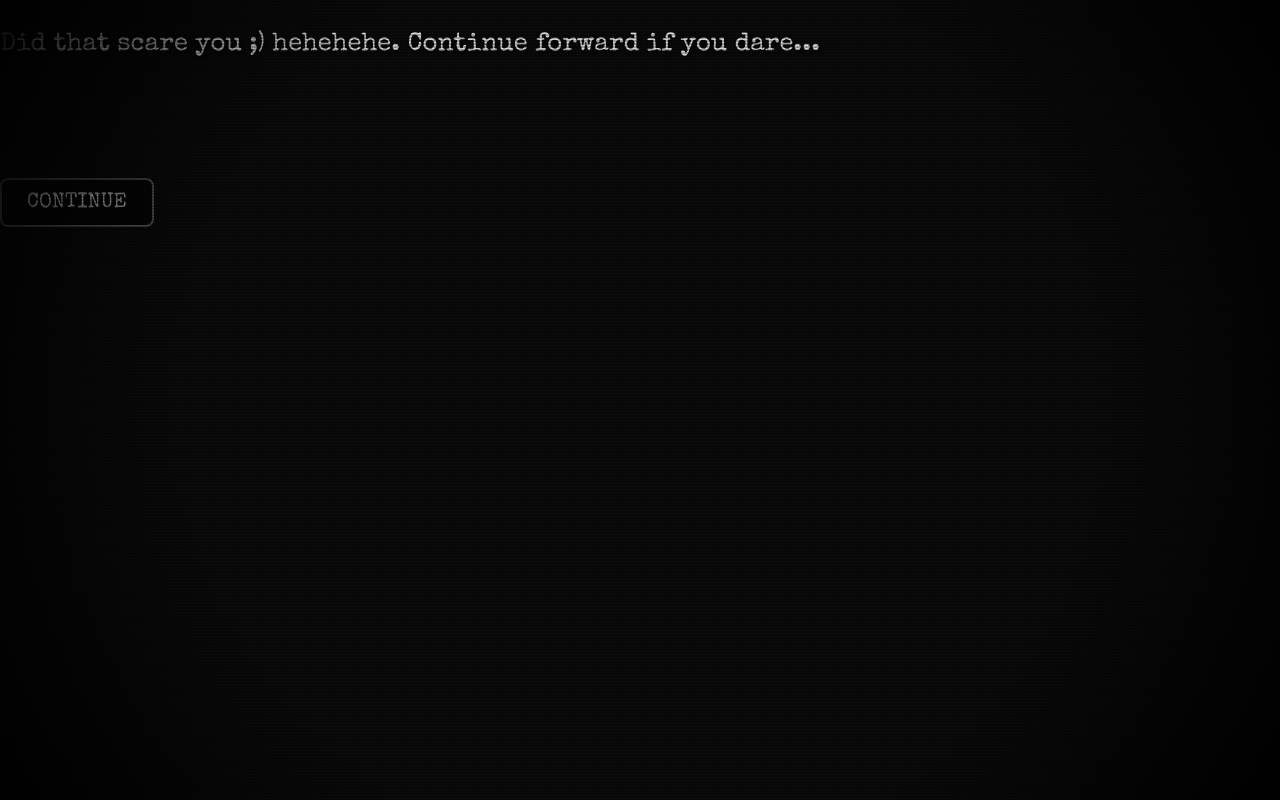
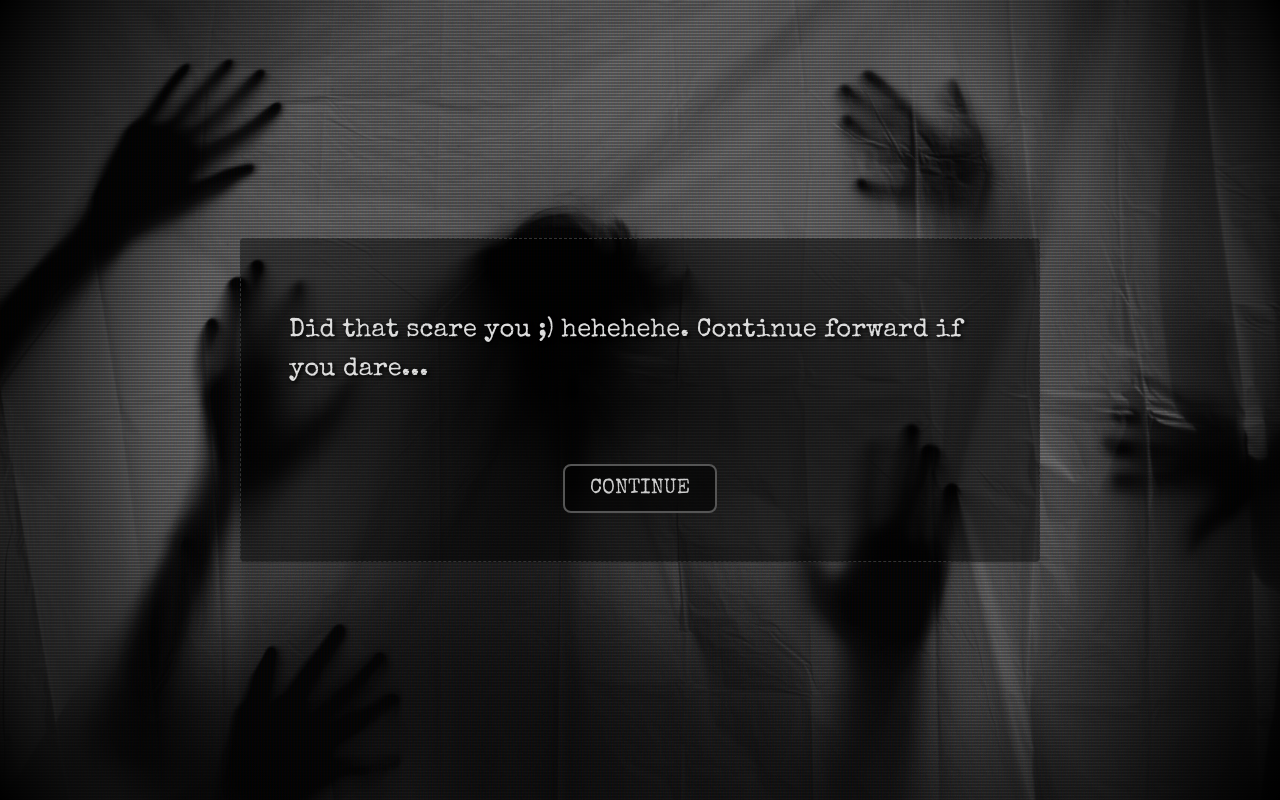
Before and after one commit to KahnishgaSolaidurairaj/SurviveIfYouCan, a React (Vite) app: page /afterJumpScare in a window 1280 px wide. Built offline with nearby package versions, Linux system fonts and the light colour scheme; the HTML template or start-up script is replaced by a standard one.

Commit message:
afterscare page done

```diff
--- a/src/pages/afterJumpScare.jsx
+++ b/src/pages/afterJumpScare.jsx
@@ -11,6 +11,7 @@ export default function AfterJumpScare() {
     const story = {
         1: {
             text: "Did that scare you ;) hehehehe. Continue forward if you dare...",
+            background: {type: "image", src: "/images/scare.jpg" }
         },
     }
 
@@ -22,18 +23,25 @@ export default function AfterJumpScare() {
 
     return (
         <div>
+            <div className="scene choice-scene">
+                {current.background?.type === "image" && (
+                <img
+                    className="scene-bg"
+                    src={current.background.src}
+                    alt="ghost"
+                />
+                )}
+                <div className="scene-content">
                     <Typewriter
                         key={stage}
                         text={current.text}
                         onComplete={() => setTextDone(true)}
                     />
                     {textDone && (
-                <button
-                    onClick={continueForward}
-                >
-                    Continue
-                </button>
+                    <button onClick={continueForward}> Continue </button>
                     )}
+                </div>
+            </div>
         </div>
     );
 }
```
Also changed, not shown: public/images/scare.jpg (added). Lines whose indentation alone changed are shown as unchanged.
